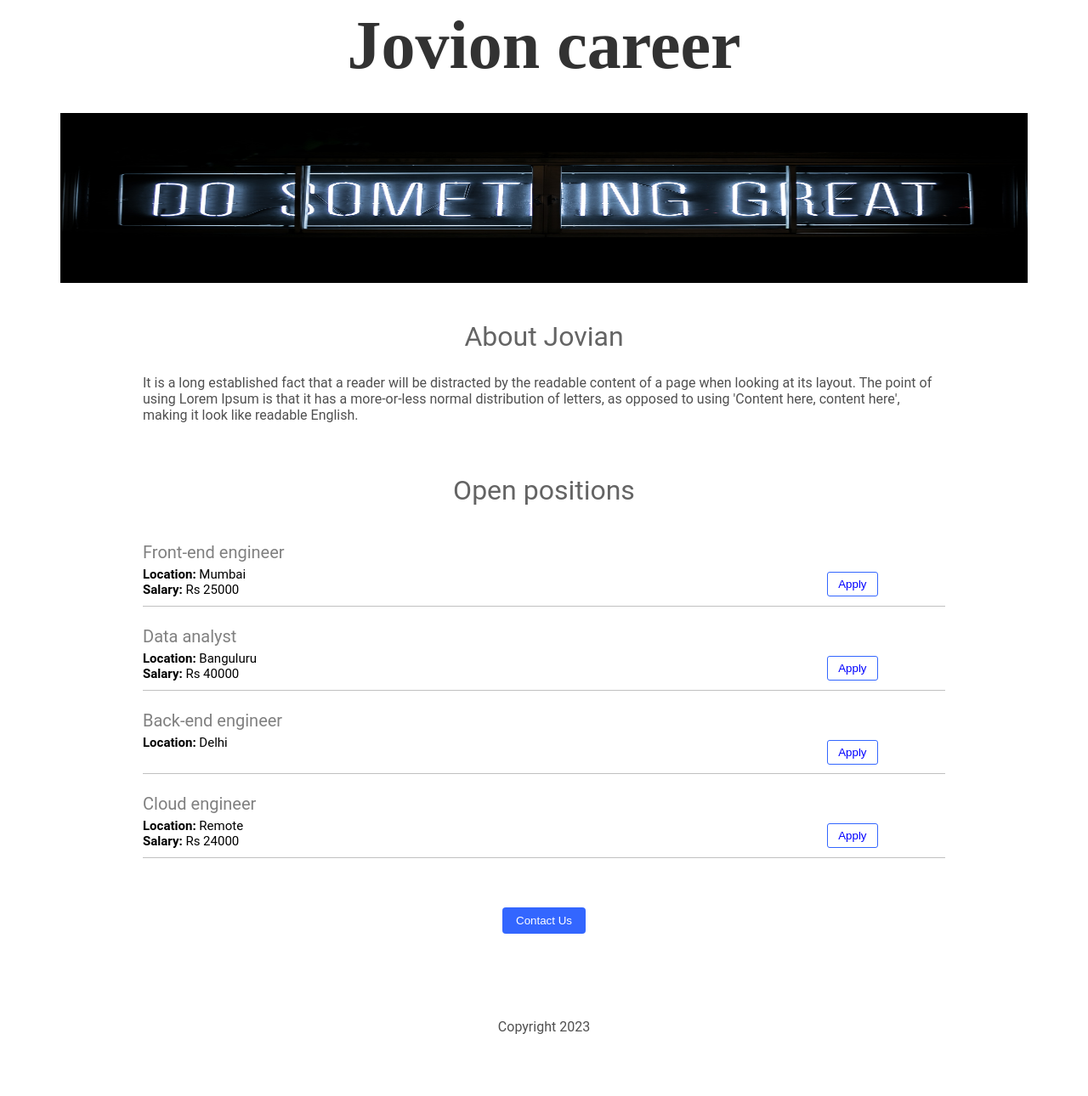
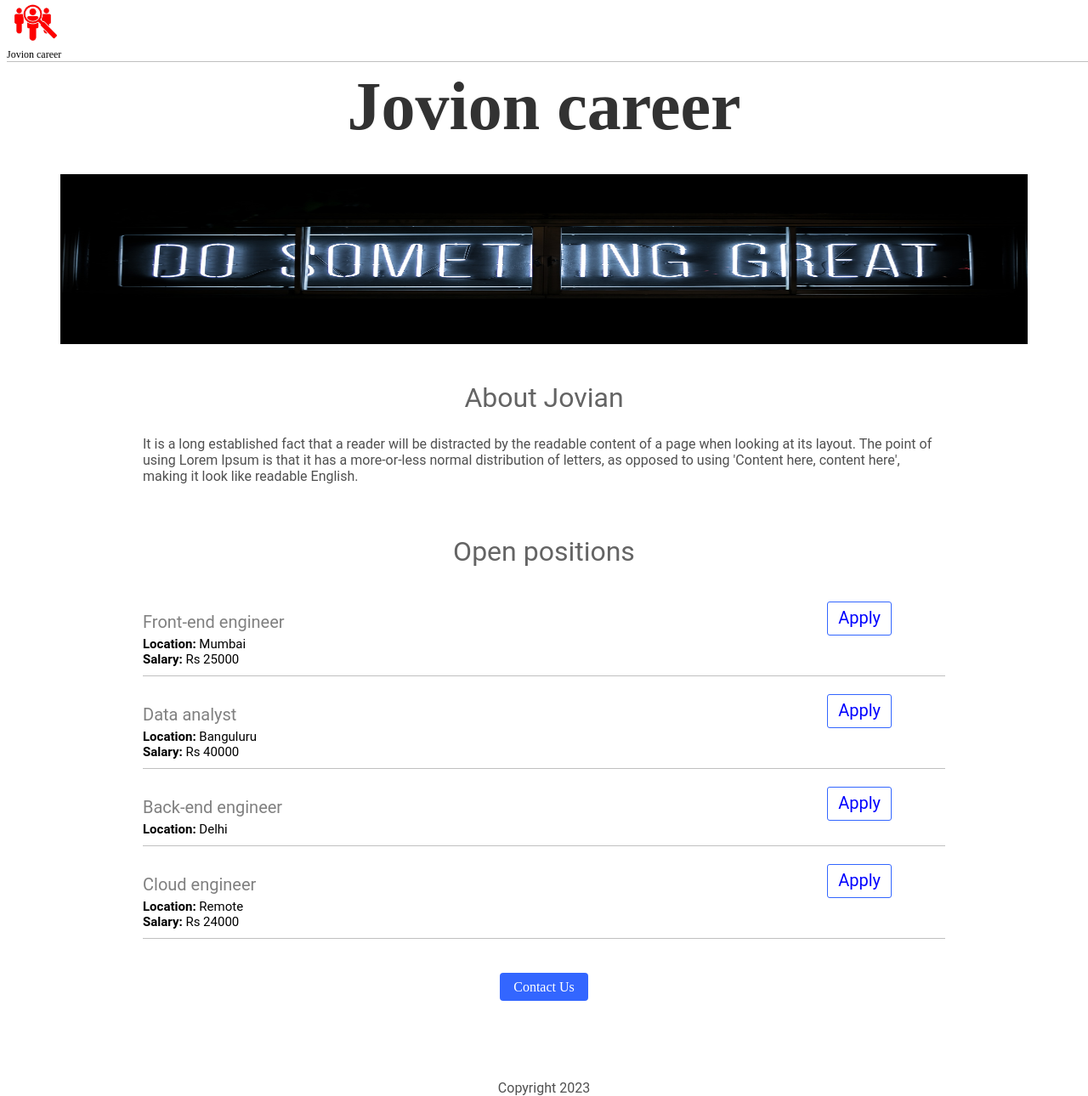
Before and after one commit to Pukhraj-kumawat/career-website, a Flask app: page / in a window 1280 px wide. Shown: the whole page at 85% size. Before the commit the page ends 1217 px from the top, so only its background shows below. Run offline with Flask 3, Linux system fonts and the light colour scheme.

Commit message:
Functional and asthetic

```diff
--- a/templates/home.html
+++ b/templates/home.html
@@ -6,10 +6,24 @@
       .entire-div{
         text-align:center;
       }
+      .logo{
+        text-align:left;
+        position:fixed;
+        width: 100%;
+        background-color:white;
+        margin-top:-80px;
+        border-bottom: 1px solid rgb(192,192,192);
+
+
+      }
+      .logo img{
+        width:5%;
+      }
+
       h1{
         font-size:80px;
         color:rgb(50,50,50);
-        margin-top:0px;
+        margin-top:80px;
       }
       .image{
         width:90%;
@@ -34,7 +48,7 @@
 
       }
       .open-positions-div{
-        margin:0px 160px 50px 160px;
+        margin:0px 160px 40px 160px;
         text-align:left;
         font-family:roboto,arial;
         font-size:20px;
@@ -55,15 +69,15 @@
         }
         .Apply-button-div{
           .Apply-button{
-            margin-top:40px;
             margin-left:50px;
-            padding:6px 12px;
+            padding:6px 12px 8px 12px;
             background-color:white;
             color:blue;
             border-color:rgb(51,102,255);
             border-style:solid;
             border-width:1px;
             border-radius:3px;
+            text-decoration:none;
           }
           .Apply-button:hover{
             background-color:blue;
@@ -73,8 +87,9 @@
         .job-preview,
         .Apply-button-div{
         border-bottom: 1px solid rgb(192,192,192);
-        padding:10px 0;
+        padding:10px 0 10px 0px;
           margin-bottom:8px;
+          margin-top:10px;
 
         }
       }
@@ -84,7 +99,11 @@
           background-color:rgb(51,102,255);
           color:white;
           border:none;
+          text-decoration:none;
         }
+        .contact-us-button:hover{
+            opacity:0.8;
+          }
 
     </style>
   </head>
@@ -92,6 +111,13 @@
 <body style=" height:1000px;">
 
 <div class="entire-div">
+    <div class="logo">
+      <img src="static/logo.png">
+          <div style="text-align:left; font-              family:roboto,arial; font-size:12px; z-index:5;">
+       Jovion career
+      </div>
+    </div>
+
     <h1>
       Jovion career
     </h1>
@@ -104,6 +130,7 @@
 It is a long established fact that a reader will  be         distracted by the readable content of a page when looking   at its layout. The point of using Lorem Ipsum is that it     has a more-or-less normal distribution of letters, as        opposed to using 'Content here, content here', making it     look like readable English.
     </p>
 
+
     </div>
 
     <h2> Open positions</h2>
@@ -112,9 +139,9 @@ It is a long established fact that a reader will  be         distracted by the r
       {% include 'jobitem.html' %}
     </div>
 
-    <button class="contact-us-button">
+    <a href="mailto:joviancareer.com?subject=To%20contact%20about%20job%20opening&body=Hello%2C%20I%20wanted%20to%20contact%20about%20opening%20positions%20that%3A%0D%0A" class="contact-us-button">
       Contact Us
-    </button>
+    </a>
     <p style="margin-top:100px;">
       Copyright 2023
     </p>
--- a/templates/jobitem.html
+++ b/templates/jobitem.html
@@ -14,8 +14,8 @@
         {% endif %}
       </div>
       <div class="Apply-button-div">
-        <button class="Apply-button">
+        <a href="mailto:joviancareer@gmail.com?subject=For%20applying%20to%20position%20{{job['Job-title']}} &body=Hello%2C%20I%20wanted%20to%20apply%20in%20the%20position%20of%20{{job['Job-title']}}%20becuase%3A%0D%0A%0D%0A" target="_blank" class="Apply-button">
           Apply
-        </button>
+        </a>
       </div>
        {% endfor %}
```
Also changed, not shown: static/logo.png (added).
